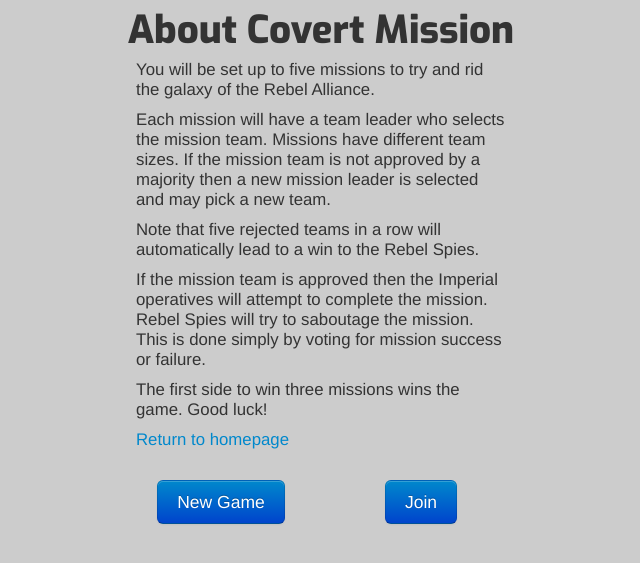
After one commit to wooki/covertmission, a CodeIgniter app: page /index.php/homepage/about in a window 1280 px wide. The commit adds this page. Shown: the top 563 px of the page, without its empty margins (319-959 px from the left). Run offline with CodeIgniter, Linux system fonts and the light colour scheme; some libraries are stand-ins or nearby versions.

Commit message:
added about page

```diff
--- a/application/controllers/homepage.php
+++ b/application/controllers/homepage.php
@@ -17,5 +17,19 @@ class Homepage extends CI_Controller {
         $this->load->view('homepage', $this->view_data);
         $this->load->view('shared/_footer.php', $this->view_data);
 
-	}
+    }
+
+    public function about() {
+
+        $this->view_data = array(
+            'title' => 'About Covert Mission - Group game with a star wars theme',
+            'description' => 'Covert Mission is a group game with a star wars theme based around player deception and deduction of player motives, in the same genre as werewolf and mafia.',
+            'game_name' => ''
+        );
+
+        $this->load->view('shared/_header.php', $this->view_data);
+        $this->load->view('about', $this->view_data);
+        $this->load->view('shared/_footer.php', $this->view_data);
+
+    }
 }
--- /dev/null
+++ b/application/views/about.php
@@ -0,0 +1,45 @@
+<div class="container page">
+
+    <div class="row">
+
+        <div class="span12">
+            <h1>About Covert Mission</h1>
+        </div>
+
+    </div>
+
+    <div class="row">
+
+      <div class="span4 offset4">
+
+            <p>You will be set up to five missions to try and rid the galaxy of the Rebel Alliance.</p>
+
+            <p>Each mission will have a team leader who selects the mission team.  Missions have different
+            team sizes.  If the mission team is not approved by a majority then a new mission leader is
+            selected and may pick a new team.</p>
+
+            <p>Note that five rejected teams in a row will automatically lead to a win to the Rebel Spies.</p>
+
+            <p>If the
+            mission team is approved then the Imperial operatives will attempt
+            to complete the mission. Rebel Spies will try to saboutage the mission. This is done simply by
+            voting for mission success or failure.</p>
+
+            <p>The first side to win three missions wins the game. Good luck!</p>
+
+            <p><a href="/">Return to homepage</a></p>
+        </div>
+    </div>
+
+    <div class="row">
+
+        <div class="span2 offset4 game-cmd">
+            <a class="btn btn-primary btn-large" href="/games/create">New Game</a>
+        </div>
+        <div class="span2 game-cmd">
+            <a class="btn btn-primary btn-large" href="/games">Join</a>
+        </div>
+
+    </div>
+
+</div>
```
Also changed, not shown: application/views/homepage.php (+8 -13 lines).
